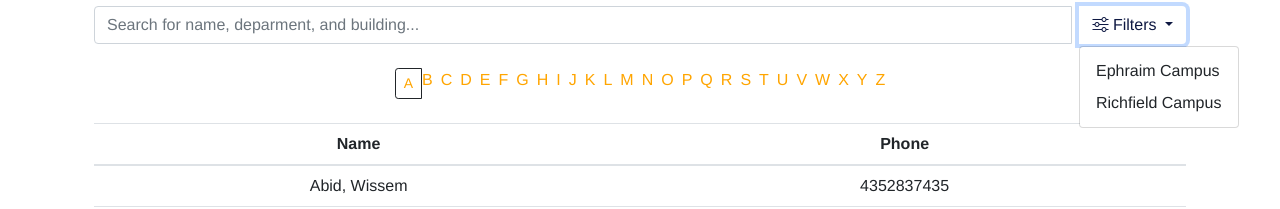
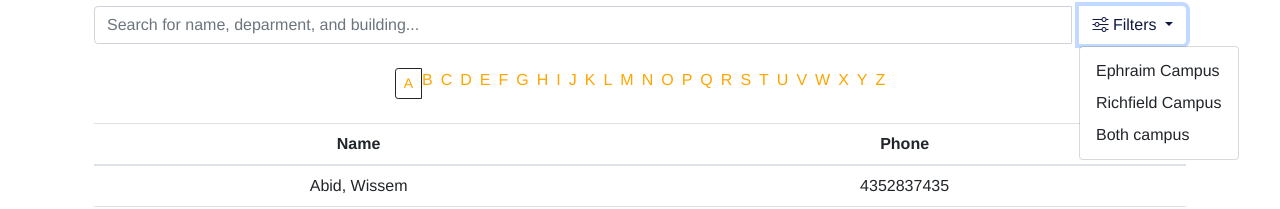
Before and after one commit to AmyAlexandra13/Directory-prototype, a Vue app: page / in a window 1280 px wide. Both pictures are taken after a click on the button "Filters". Shown: the part 234-443 px from the top of the page. Built offline with nearby package versions, Linux system fonts and the light colour scheme.

Commit message:
Richfield filter done and remove selection done

```diff
--- a/src/components/Tablecopy2.vue
+++ b/src/components/Tablecopy2.vue
@@ -47,7 +47,19 @@
                   >Ephraim Campus</a
                 >
               </li>
-              <li><a class="dropdown-item" href="#">Richfield Campus</a></li>
+
+              <li>
+                <a class="dropdown-item" v-on:click="selectCampus('Richfield')"
+                  >Richfield Campus</a
+                >
+              </li>
+
+            <li>
+                <a class="dropdown-item" v-on:click="disableFilter()"
+                  >Both campus</a
+                >
+              </li>
+
             </ul>
           </div>
         </div>
@@ -227,7 +239,7 @@ export default {
       this.filterCampusValue = campus;
     },
 
-    FilterBySelectedCampus(campusValue, selectedCampusValue) {
+    filterBySelectedCampus(campusValue, selectedCampusValue) {
       console.log(campusValue, selectedCampusValue);
       if (campusValue == selectedCampusValue) {
         return true;
@@ -236,7 +248,11 @@ export default {
       }
     },
 
-    SortListAlphabetically(listDisplay) {
+    disableFilter(){
+      return this.filterByCampus = false;
+    },
+
+    sortListAlphabetically(listDisplay) {
       return listDisplay.sort((a, b) => {
         let fa = a.name,
           fb = b.name;
@@ -249,18 +265,19 @@ export default {
     },
   },
 
+
   computed: {
     filterdirectory() {
       if (this.filterByCampus == true) {
         const listdisplay = this.directory.filter(
           (r) =>
-            this.FilterBySelectedCampus(r.campus, this.filterCampusValue) &&
+            this.filterBySelectedCampus(r.campus, this.filterCampusValue) &&
             (this.upperCaseFilter(this.nameDirectory, r.name) ||
               this.phoneNumberFilter(this.nameDirectory, r.phone) ||
               this.deparmentFilter(this.nameDirectory, r.deparment) ||
               this.buildingFilter(this.nameDirectory, r.building))
         );
-        return this.SortListAlphabetically(listdisplay);
+        return this.sortListAlphabetically(listdisplay);
       } else {
         const listdisplay =
           this.nameDirectory === ""
@@ -272,7 +289,7 @@ export default {
                   this.deparmentFilter(this.nameDirectory, r.deparment) ||
                   this.buildingFilter(this.nameDirectory, r.building)
               );
-        return this.SortListAlphabetically(listdisplay);
+        return this.sortListAlphabetically(listdisplay);
       }
     },
   },
```
